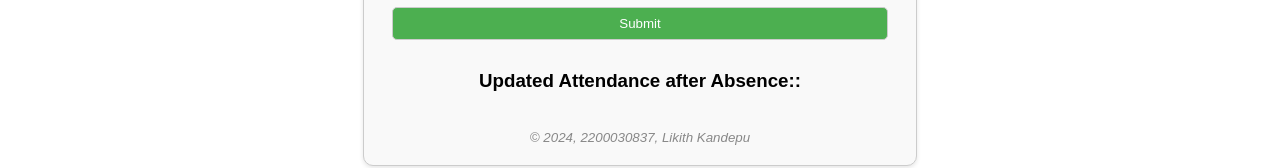
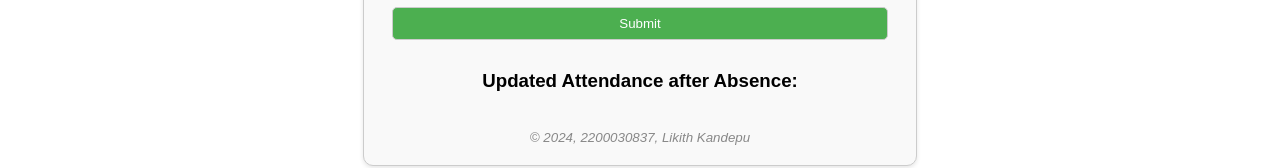
Before and after one commit to likithkandepu13/attendance, a React (Create React App) app: page /total in a window 1280 px wide. Shown: the part 510-678 px from the top of the page. Built offline with nearby package versions, Linux system fonts and the light colour scheme.

Commit message:
Update Calc1.js

```diff
--- a/src/Calc1.js
+++ b/src/Calc1.js
@@ -68,7 +68,7 @@ Please enter the total number of classes: :</label>
     <button onClick={newatp}>Submit</button><br/>
 
     <h3>
-Updated Attendance after Absence:: </h3>
+Updated Attendance after Absence: </h3>
     {
 
         pap >= 85 ?
```
